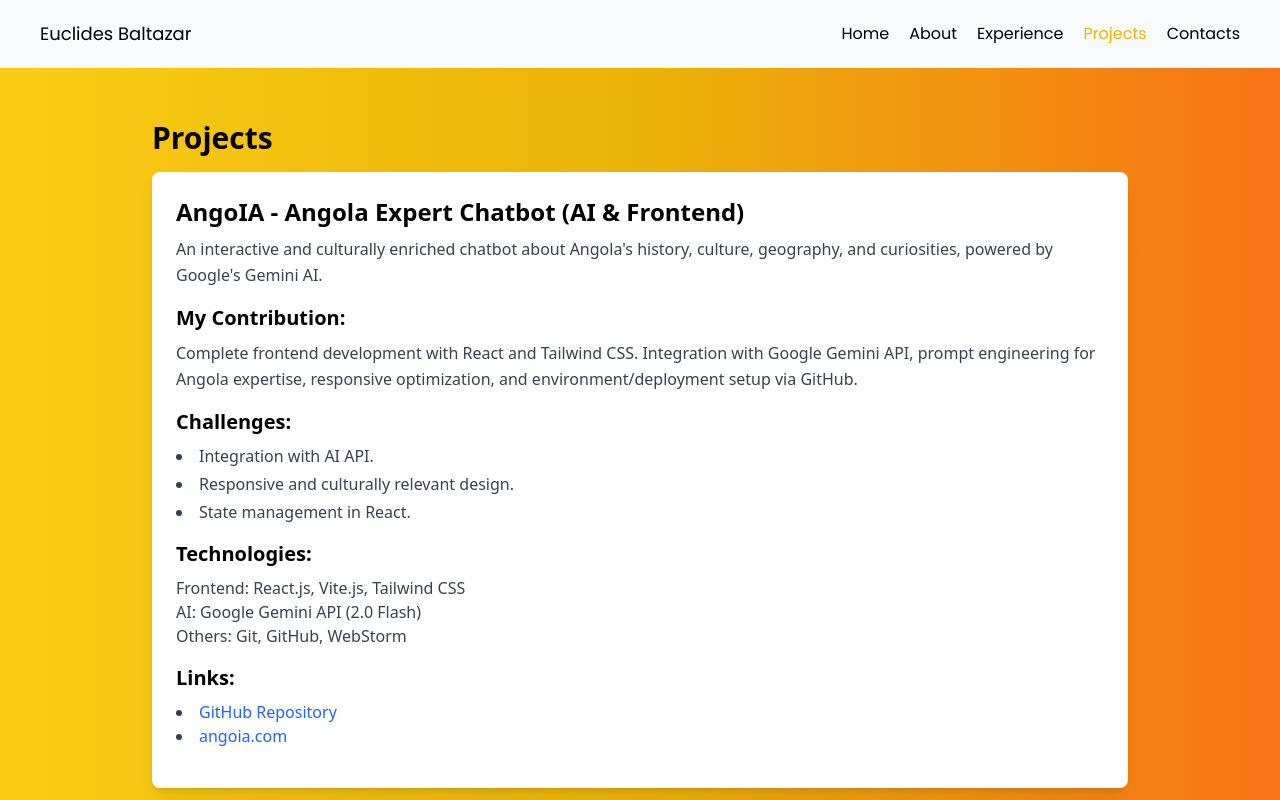
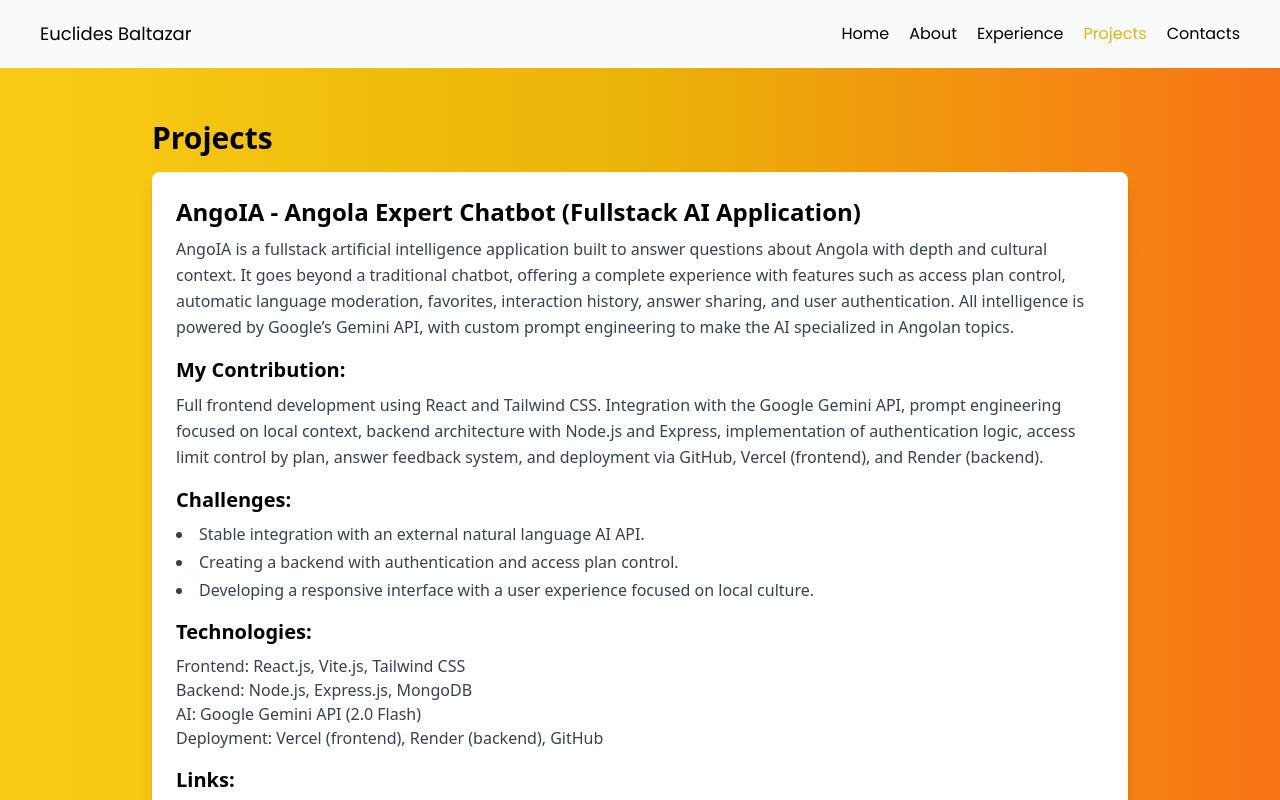
Before and after one commit to TheRealCocky/meu-portfolio-react, a React (Vite) app: page /projects in a window 1280 px wide. Shown: the top 800 px of the page. Built offline with nearby package versions, Linux system fonts and the light colour scheme.

Commit message:
i just updated some in all pages

```diff
--- a/src/components/About.jsx
+++ b/src/components/About.jsx
@@ -12,13 +12,17 @@ const About = () => {
 
     return (
         <mai className='pt-24 min-h-screen'>
-        <div className="max-w-5xl mx-auto p-6 text-gray-800 space-y-10 bg-white rounded mt-2 ">
+            <div className="max-w-5xl mx-auto p-6  ">
+
+            <h2 className="text-3xl font-bold mt-24 mb-4">About Me</h2>
             {/* Bio */}
-            <section>
-                <h2 className="text-3xl font-bold mb-4">About Me</h2>
+                <div className="max-w-5xl mx-auto p-6 text-gray-800 space-y-10 bg-white rounded  mb-0 ">
+            <section className="mt-10">
+
                 <p className="mb-4">
-                    I'm a final-year Computer Engineering student passionate about building digital solutions that solve real-world problems. I’ve worked on meaningful projects such as a university social network and an application for supporting street vendors in Angola.
-                </p>
+                    I’m a final-year Computer Engineering student who builds digital products with real social impact.
+                    I believe software should solve problems that matter — that’s why I’ve developed solutions like a university social platform and a support system for informal street vendors in Angola.
+                    I'm currently building AngoIA, an AI-powered platform focused on Angolan knowledge and culture, combining artificial intelligence with local context.  </p>
                 <p>
                     My ambition is to contribute to innovative and effective technologies that improve lives. I thrive in environments that challenge me to grow technically and personally.
                 </p>
@@ -40,7 +44,7 @@ const About = () => {
             </section>
 
             {/* Education */}
-            <section className="mb-4">
+            <section className="">
                 <h2 className="text-2xl font-bold mb-4">Education</h2>
 
                 <div className="mb-6">
@@ -60,6 +64,7 @@ const About = () => {
                 </div>
             </section>
         </div>
+                </div>
         </mai>
     );
 };
--- a/src/components/Experience.jsx
+++ b/src/components/Experience.jsx
@@ -3,8 +3,10 @@ import React from 'react';
 const Experience = () => {
     return (
         <main className='pt-24 min-h-screen'>
-        <div className="max-w-4xl mx-auto p-6 bg-white rounded mt-2">
-            <h2 className="text-3xl font-bold mb-4">Experience</h2>
+            <div className="max-w-5xl mx-auto p-6  ">
+            <h2 className="text-3xl font-bold mb-4 flex justify-start items-center ">Experience</h2>
+        <div className="max-w-5xl mx-auto p-6 bg-white rounded mt-2">
+
             <div className="mb-6">
                 <h3 className="text-xl font-semibold">Web Developer – ForLearn</h3>
                 <p className="text-sm text-gray-600">2024</p>
@@ -15,6 +17,8 @@ const Experience = () => {
                 </ul>
             </div>
         </div>
+            </div>
+
         </main>
     );
 };
--- a/src/components/Home.jsx
+++ b/src/components/Home.jsx
@@ -1,16 +1,16 @@
 import React from 'react';
 import Cocky from '../fotos/cocky.jpeg';
-import { Download, Mail} from 'lucide-react'; // biblioteca 'lucide-react'
-import {Github, Linkedin} from 'lucide-react';
+import { Download, Mail } from 'lucide-react';
+import { Github, Linkedin } from 'lucide-react';
 import PDF from '../fotos/EBALTAZAR SEEK Resume(1).pdf';
 import Linkdin from '../fotos/linkedin.svg';
 import GithubIcon from '../fotos/4747499_github_icon.png';
+
 const Home = () => {
     return (
-       <main className='pt-24 min-h-screen'>
-        <div className="flex flex-col md:flex-row items-center justify-center gap-6 p-6 max-w-4xl mx-auto  bg-white rounded-xl shadow-md
-        lg:space-x-10
-        ">
+        <div className="flex flex-col min-h-screen">
+            <main className="pt-24 flex-grow">
+                <div className="flex flex-col md:flex-row items-center justify-center gap-6 p-6 max-w-4xl mx-auto bg-white rounded-xl shadow-md lg:space-x-10">
                     {/* Imagem */}
                     <div>
                         <img
@@ -23,22 +23,17 @@ const Home = () => {
                     {/* Texto + Botões */}
                     <div className="text-center md:text-left space-y-4 gap-8">
                         <div>
-                    <p className="text-lg sm:text-xl md:text-2xl font-semibold text-gray-800">
-                        Hi! I'm
-                    </p>
+                            <p className="text-lg sm:text-xl md:text-2xl font-semibold text-gray-800">Hi! I'm</p>
                             <h1 className="text-xl sm:text-2xl md:text-3xl font-bold text-yellow-600">
                                 Euclides Alimador Baltazar Isaac
                             </h1>
-                    <p className="text-md sm:text-lg text-gray-700 mt-3">
-                       Web Developer(MERN Stack)
-                    </p>
+                            <p className="text-md sm:text-lg text-gray-700 mt-3">Web Developer (MERN Stack)</p>
                         </div>
 
                         {/* Botões */}
                         <div className="flex flex-wrap justify-center md:justify-start gap-3">
-
                             <a
-                        href={PDF} // Coloque o seu CV nessa pasta pública
+                                href={PDF}
                                 download
                                 className="flex items-center gap-2 px-4 py-2 bg-green-500 text-white rounded-md hover:bg-green-600 transition"
                             >
@@ -52,6 +47,7 @@ const Home = () => {
                             </a>
                         </div>
 
+                        {/* Social Icons */}
                         <div className="flex gap-4 mt-4">
                             <a
                                 href="https://github.com/TheRealCocky"
@@ -59,29 +55,26 @@ const Home = () => {
                                 rel="noopener noreferrer"
                                 className="text-gray-700 hover:text-yellow-500 transition"
                             >
-                       <img
-                       src={GithubIcon}
-                       alt="Github"
-                       className="w-8 h-8"
-                       />
+                                <img src={GithubIcon} alt="Github" className="w-8 h-8" />
                             </a>
-
                             <a
                                 href="https://www.linkedin.com/in/euclides-baltazar-456331366/"
                                 target="_blank"
                                 rel="noopener noreferrer"
                                 className="text-gray-700 hover:text-blue-600 transition"
                             >
-                       <img
-                       src={Linkdin}
-                       alt="Linkedin"
-                       className="w-8 h-8"
-                       />
+                                <img src={Linkdin} alt="Linkedin" className="w-8 h-8" />
                             </a>
                         </div>
                     </div>
                 </div>
             </main>
+
+            <footer className="text-center py-4 text-gray-500">
+                &copy; {new Date().getFullYear()} Euclides Baltazar. All rights reserved. Made with React
+
+            </footer>
+        </div>
     );
 };
 
--- a/src/components/Projects.jsx
+++ b/src/components/Projects.jsx
@@ -8,28 +8,31 @@ const Projects = () => {
 
             {/* Project: AngoIA */}
             <div className="mb-8 p-6 bg-white rounded-lg shadow-lg">
-                <h3 className="text-2xl font-bold mb-2 text-angola-red">AngoIA - Angola Expert Chatbot (AI & Frontend)</h3>
+                <h3 className="text-2xl font-bold mb-2 text-angola-red">
+                    AngoIA - Angola Expert Chatbot (Fullstack AI Application)
+                </h3>
                 <p className="text-gray-700 leading-relaxed mb-4">
-                    An interactive and culturally enriched chatbot about Angola's history, culture, geography, and curiosities, powered by Google's Gemini AI.
+                    AngoIA is a fullstack artificial intelligence application built to answer questions about Angola with depth and cultural context. It goes beyond a traditional chatbot, offering a complete experience with features such as access plan control, automatic language moderation, favorites, interaction history, answer sharing, and user authentication. All intelligence is powered by Google’s Gemini API, with custom prompt engineering to make the AI specialized in Angolan topics.
                 </p>
 
                 <h4 className="text-xl font-semibold mb-2 text-angola-black">My Contribution:</h4>
                 <p className="text-gray-700 leading-relaxed mb-4">
-                    Complete frontend development with React and Tailwind CSS. Integration with Google Gemini API, prompt engineering for Angola expertise, responsive optimization, and environment/deployment setup via GitHub.
+                    Full frontend development using React and Tailwind CSS. Integration with the Google Gemini API, prompt engineering focused on local context, backend architecture with Node.js and Express, implementation of authentication logic, access limit control by plan, answer feedback system, and deployment via GitHub, Vercel (frontend), and Render (backend).
                 </p>
 
                 <h4 className="text-xl font-semibold mb-2 text-angola-black">Challenges:</h4>
                 <ul className="list-disc list-inside text-gray-700 mb-4 space-y-1">
-                    <li>Integration with AI API.</li>
-                    <li>Responsive and culturally relevant design.</li>
-                    <li>State management in React.</li>
+                    <li>Stable integration with an external natural language AI API.</li>
+                    <li>Creating a backend with authentication and access plan control.</li>
+                    <li>Developing a responsive interface with a user experience focused on local culture.</li>
                 </ul>
 
                 <h4 className="text-xl font-semibold mb-2 text-angola-black">Technologies:</h4>
                 <p className="text-gray-700 mb-4">
-                    Frontend: React.js, Vite.js, Tailwind CSS <br/>
-                    AI: Google Gemini API (2.0 Flash) <br/>
-                    Others: Git, GitHub, WebStorm
+                    Frontend: React.js, Vite.js, Tailwind CSS <br />
+                    Backend: Node.js, Express.js, MongoDB <br />
+                    AI: Google Gemini API (2.0 Flash) <br />
+                    Deployment: Vercel (frontend), Render (backend), GitHub
                 </p>
 
                 <h4 className="text-xl font-semibold mb-2 text-angola-black">Links:</h4>
@@ -37,7 +40,12 @@ const Projects = () => {
                     <li><a href="https://github.com/TheRealCocky/AngoIA" target="_blank" rel="noopener noreferrer" className="text-blue-600 hover:underline">GitHub Repository</a></li>
                     <li><a href="https://angoia.vercel.app" target="_blank" rel="noopener noreferrer" className="text-blue-600 hover:underline">angoia.com</a></li>
                 </ul>
+
             </div>
+
+
+
+
 
 
 {/* Project: Joamacina Comercial */}
```
Lines whose indentation alone changed are shown as unchanged.
